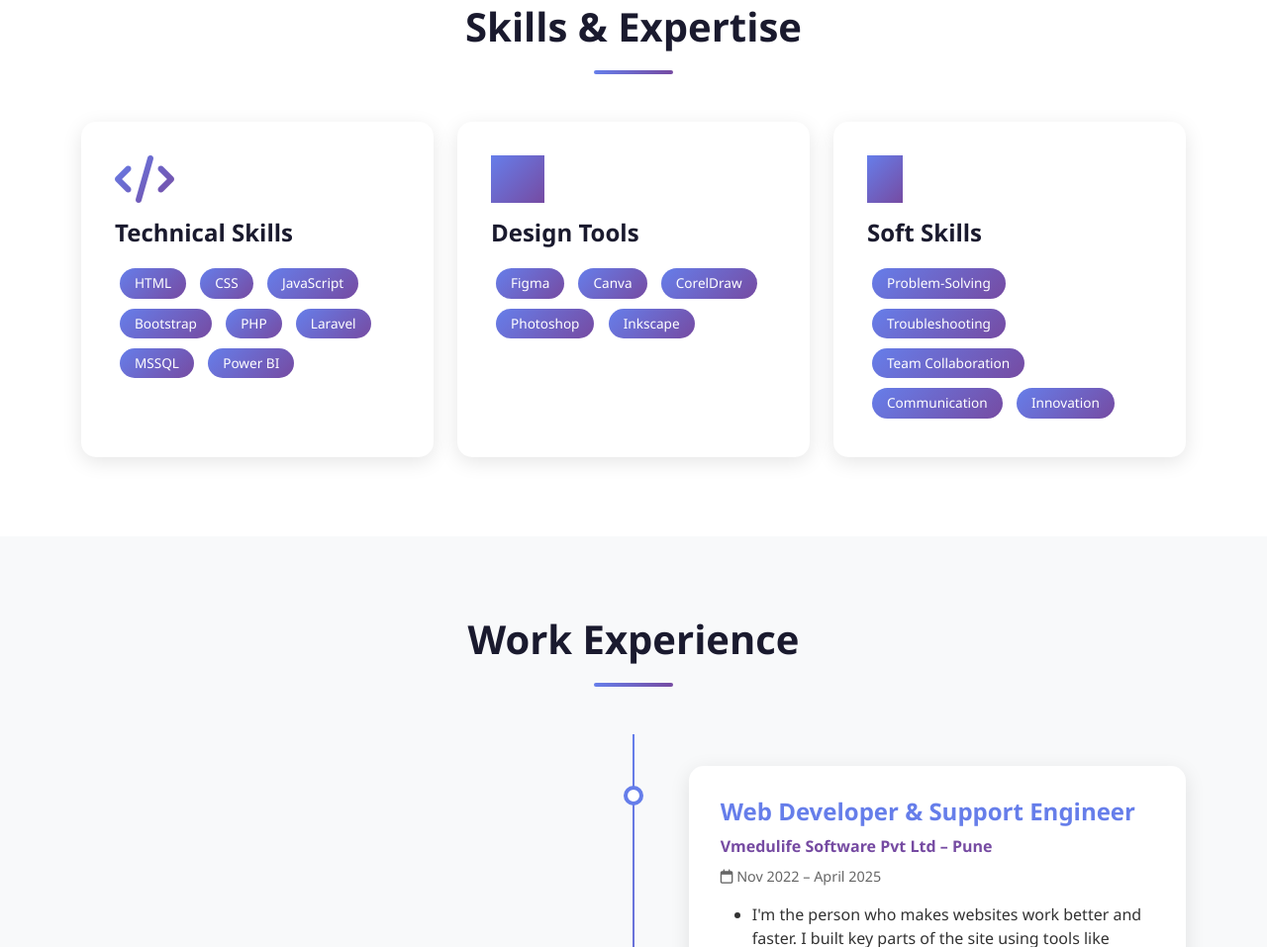
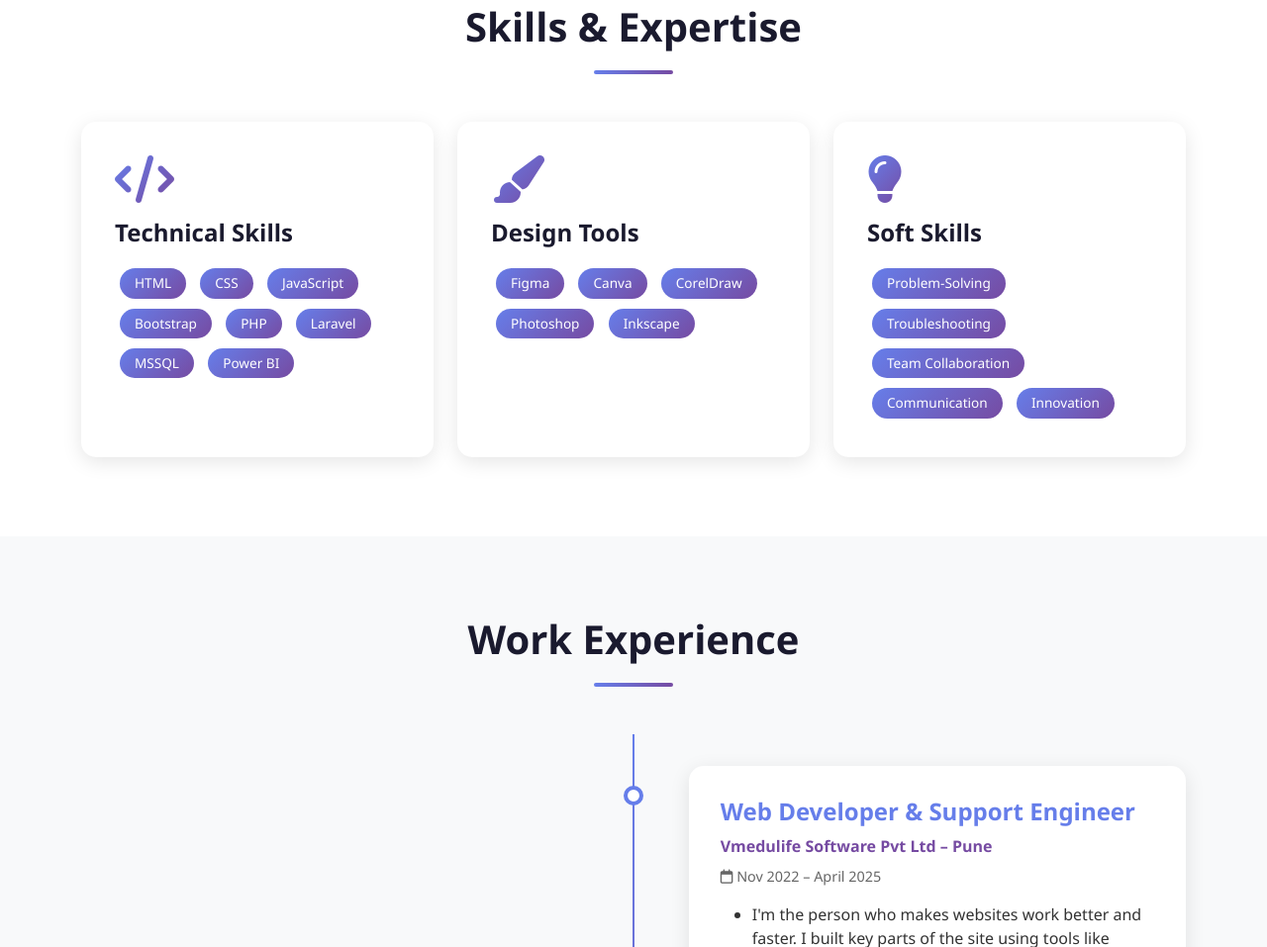
Before and after one commit to Shende0744/PortFolio_DhaneshwariShende.com, a plain HTML site: page index.html in a window 1280 px wide. Shown: the part 871-1828 px from the top of the page at 99% size. Drawn offline with nearby package versions, Linux system fonts and the light colour scheme.

Commit message:
Fix HTML encoding issues in index.html
Signed-off-by: Dhaneshwari Shende <132125898+Shende0744@users.noreply.github.com>

```diff
--- a/index.html
+++ b/index.html
@@ -72,7 +72,7 @@
             <div class="row g-4">
                 <div class="col-md-4">
                     <div class="skill-card">
-                        <i class="fas fa-code" style="-webkit-background-clip: text;"></i>
+                        <i class="fas fa-code" style="-webkit-background-clip: text !important;"></i>
                         <h4>Technical Skills</h4>
                         <div>
                             <span class="skill-badge">HTML</span>
@@ -88,7 +88,7 @@
                 </div>
                 <div class="col-md-4">
                     <div class="skill-card">
-                        <i class="fas fa-paint-brush"></i>
+                        <i class="fas fa-paint-brush" style="-webkit-background-clip: text !important;"></i>
                         <h4>Design Tools</h4>
                         <div>
                             <span class="skill-badge">Figma</span>
@@ -101,7 +101,7 @@
                 </div>
                 <div class="col-md-4">
                     <div class="skill-card">
-                        <i class="fas fa-lightbulb"></i>
+                        <i class="fas fa-lightbulb" style="-webkit-background-clip: text !important;"></i>
                         <h4>Soft Skills</h4>
                         <div>
                             <span class="skill-badge">Problem-Solving</span>
```
